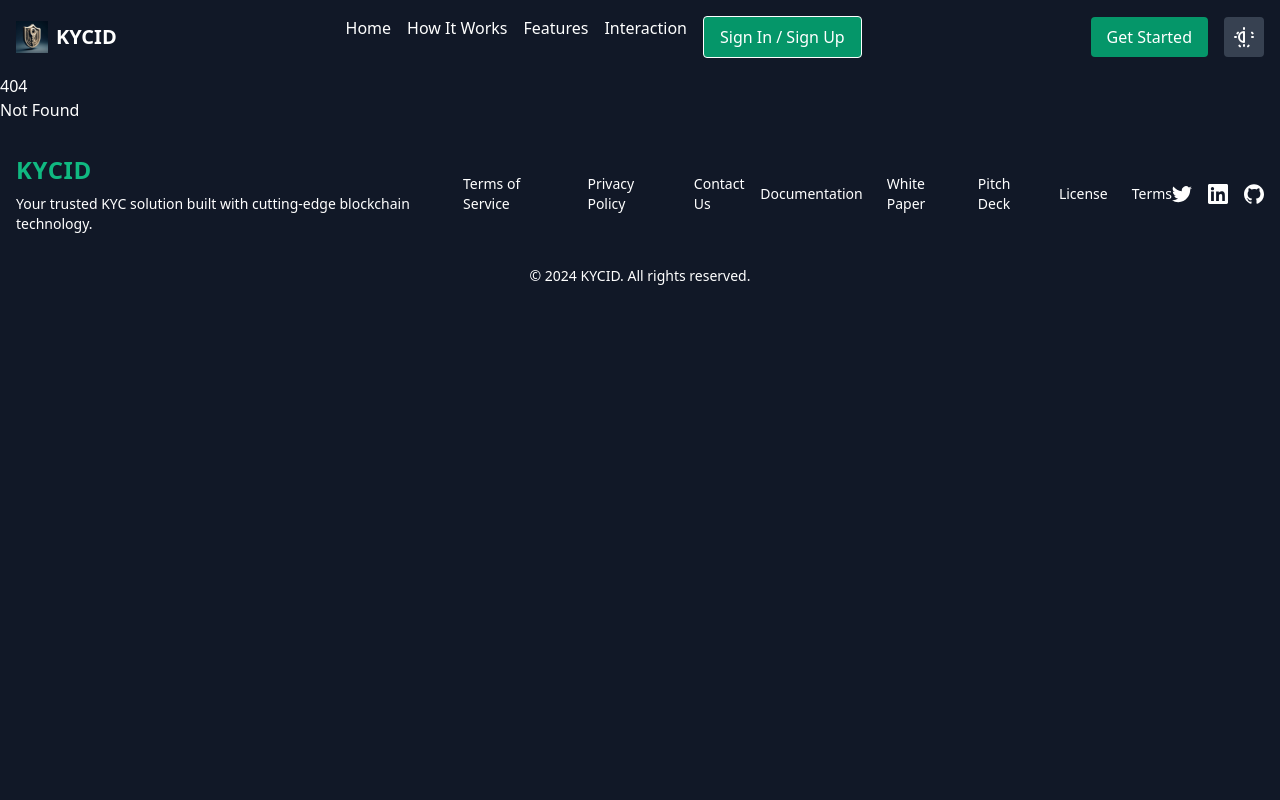
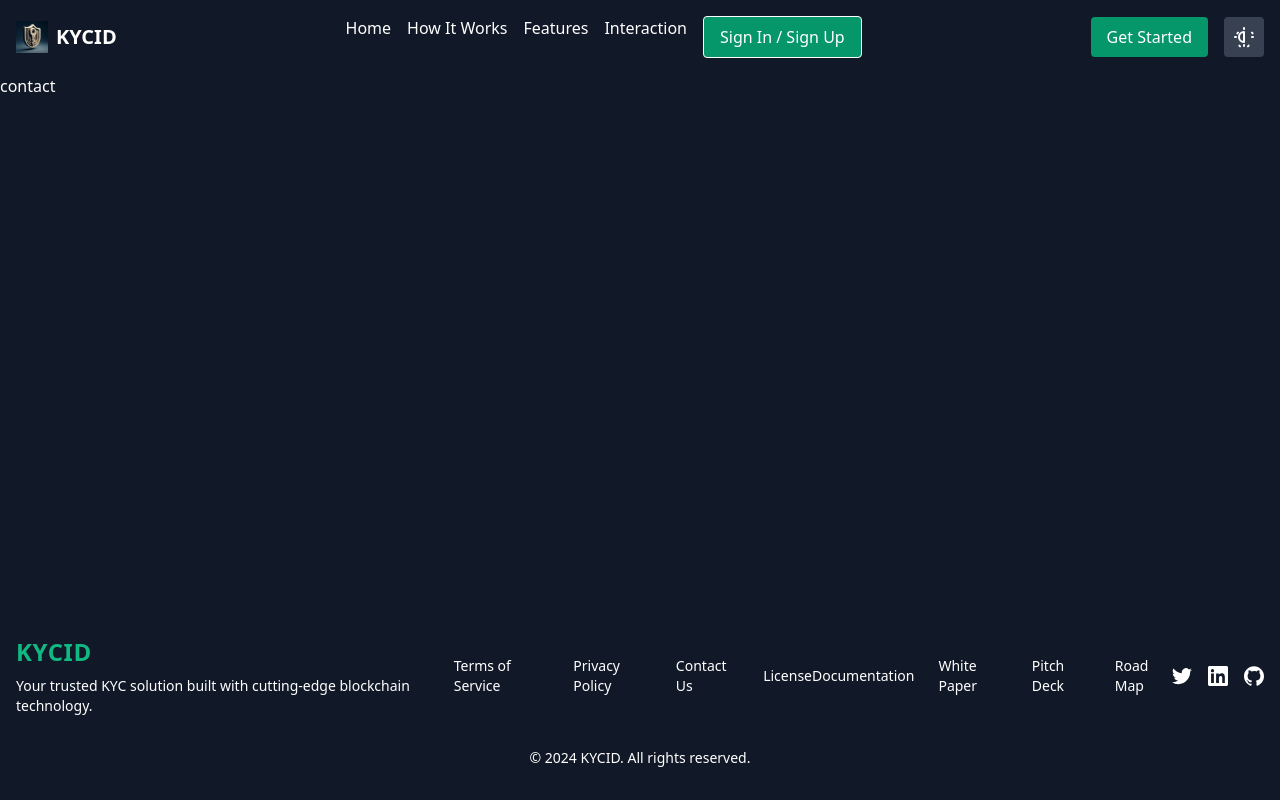
Before and after one commit to OsuwoJr/kycid, a SvelteKit app: page /contact in a window 1280 px wide. Before the commit this address had no page. Built offline with nearby package versions, Linux system fonts and the light colour scheme.

Commit message:
Create footer link pages

```diff
--- a/src/lib/components/Footer.svelte
+++ b/src/lib/components/Footer.svelte
@@ -21,6 +21,7 @@
         <a href="/terms" class="text-sm hover:text-emerald-400">Terms of Service</a>
         <a href="/privacy" class="text-sm hover:text-emerald-400">Privacy Policy</a>
         <a href="/contact" class="text-sm hover:text-emerald-400">Contact Us</a>
+        <a href="/license" class="text-sm hover:text-emerald-400">License</a>
       </div>
 
       <!-- Documentation Links -->
@@ -28,8 +29,7 @@
         <a href="/documentation" class="text-sm hover:text-emerald-400">Documentation</a>
         <a href="/whitepaper" class="text-sm hover:text-emerald-400">White Paper</a>
         <a href="/pitchdeck" class="text-sm hover:text-emerald-400">Pitch Deck</a>
-        <a href="/license" class="text-sm hover:text-emerald-400">License</a>
-        <a href="/terms" class="text-sm hover:text-emerald-400">Terms</a>
+        <a href="/roadmap" class="text-sm hover:text-emerald-400">Road Map</a>
       </div>
 
       <!-- Social Media Links -->
--- a/src/routes/+layout.svelte
+++ b/src/routes/+layout.svelte
@@ -8,12 +8,13 @@
   <style>
 
   </style>
-  <div class="bg-gray-900 text-white min-h-screen">
+  <div class="flex flex-col bg-gray-900 text-white min-h-screen">
     <Header/>
+    <main class="flex-1">
+      <slot />
 
+    </main>
 
-
-    <slot />
 
     <Footer/>
 
--- /dev/null
+++ b/src/routes/contact/+page.svelte
@@ -0,0 +1 @@
+contact
--- /dev/null
+++ b/src/routes/license/+page.svelte
@@ -0,0 +1 @@
+license
--- /dev/null
+++ b/src/routes/pitchdeck/+page.svelte
@@ -0,0 +1 @@
+pitchdeck
--- /dev/null
+++ b/src/routes/privacy/+page.svelte
@@ -0,0 +1 @@
+privacy
--- /dev/null
+++ b/src/routes/roadmap/+page.svelte
@@ -0,0 +1 @@
+roadmap
--- /dev/null
+++ b/src/routes/terms/+page.svelte
@@ -0,0 +1 @@
+terms
```
Also changed, not shown: src/routes/whitepaper/+page.svelte (added).
